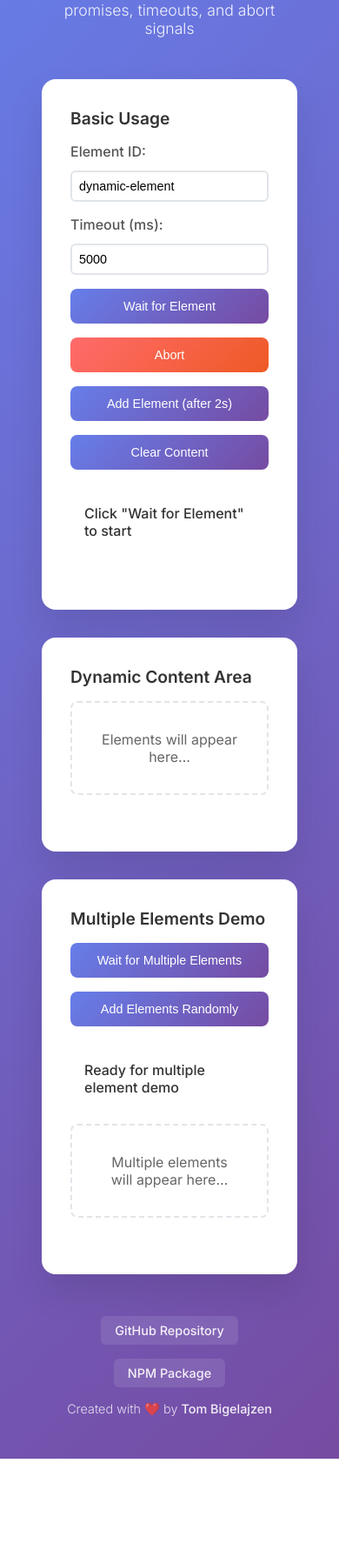
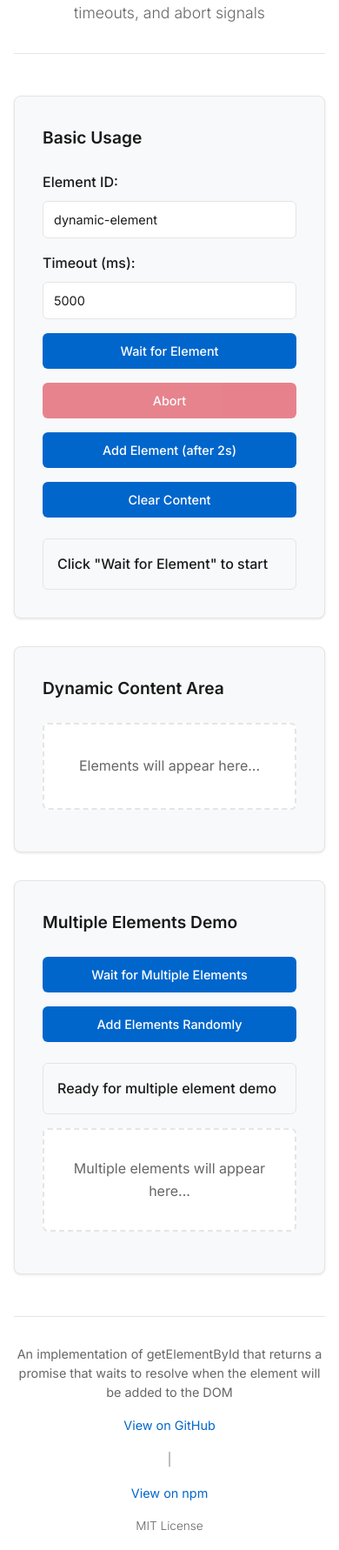
Before and after one commit to tombigel/get-element-promise-by-id, a website built with Vite: page demo/index.html in a window 390 px wide. Shown: the part 154-1936 px from the top of the page at 87% size. Before the commit the page ends 1831 px from the top, so only its background shows below. Built offline with nearby package versions, Linux system fonts and the light colour scheme.

Commit message:
Redesign demo with flat, minimal design and dark mode support - Updated to flat design matching react-cyclic-slider aesthetic, added automatic dark mode, removed gradients, updated footer format, improved dark mode borders

```diff
--- a/demo/index.html
+++ b/demo/index.html
@@ -3,11 +3,47 @@
 <head>
     <meta charset="UTF-8">
     <meta name="viewport" content="width=device-width, initial-scale=1.0">
-    <title>get-element-promise-by-id Demo</title>
+    <title>get-element-promise-by-id v0.1.3</title>
     <link rel="preconnect" href="https://fonts.googleapis.com">
     <link rel="preconnect" href="https://fonts.gstatic.com" crossorigin>
-    <link href="https://fonts.googleapis.com/css2?family=Inter:wght@300;400;500;600;700&display=swap" rel="stylesheet">
+    <link href="https://fonts.googleapis.com/css2?family=Inter:wght@300;400;500;600&display=swap" rel="stylesheet">
     <style>
+        :root {
+            --bg-color: #ffffff;
+            --text-color: #1a1a1a;
+            --text-secondary: #666666;
+            --border-color: #e5e5e5;
+            --surface-color: #f8f9fa;
+            --accent-color: #0066cc;
+            --accent-hover: #0052a3;
+            --success-color: #28a745;
+            --success-bg: #d4edda;
+            --warning-color: #856404;
+            --warning-bg: #fff3cd;
+            --error-color: #dc3545;
+            --error-bg: #f8d7da;
+            --shadow: 0 1px 3px rgba(0, 0, 0, 0.1);
+        }
+
+        @media (prefers-color-scheme: dark) {
+            :root {
+                --bg-color: #0d1117;
+                --text-color: #e6edf3;
+                --text-secondary: #8b949e;
+                --border-color: #484f58;
+                --surface-color: #161b22;
+                --accent-color: #238be6;
+                --accent-hover: #1f7bc7;
+                --success-color: #3fb950;
+                --success-bg: #0d4c16;
+                --warning-color: #d29922;
+                --warning-bg: #3d2914;
+                --error-color: #f85149;
+                --error-bg: #3a1514;
+                --shadow: 0 1px 3px rgba(0, 0, 0, 0.3);
+            }
+        }
+
         * {
             margin: 0;
             padding: 0;
@@ -16,10 +52,11 @@
 
         body {
             font-family: 'Inter', -apple-system, BlinkMacSystemFont, 'Segoe UI', Roboto, sans-serif;
-            background: linear-gradient(135deg, #667eea 0%, #764ba2 100%);
+            background-color: var(--bg-color);
+            color: var(--text-color);
+            line-height: 1.6;
+            padding: 2rem;
             min-height: 100vh;
-            padding: 2rem;
-            color: #333;
         }
 
         .container {
@@ -30,38 +67,43 @@
         .header {
             text-align: center;
             margin-bottom: 3rem;
+            padding-bottom: 2rem;
+            border-bottom: 1px solid var(--border-color);
         }
 
         .header h1 {
-            color: white;
             font-size: 2.5rem;
-            font-weight: 700;
+            font-weight: 600;
             margin-bottom: 0.5rem;
-            text-shadow: 0 2px 4px rgba(0,0,0,0.1);
+            color: var(--text-color);
         }
 
         .header p {
-            color: rgba(255,255,255,0.9);
             font-size: 1.1rem;
             font-weight: 300;
+            color: var(--text-secondary);
         }
 
         .demo-card {
-            background: white;
-            border-radius: 16px;
+            background-color: var(--surface-color);
+            border: 1px solid var(--border-color);
+            border-radius: 8px;
             padding: 2rem;
-            box-shadow: 0 20px 40px rgba(0,0,0,0.1);
             margin-bottom: 2rem;
-            border: 1px solid rgba(255,255,255,0.2);
+            box-shadow: var(--shadow);
         }
 
         .demo-section {
             margin-bottom: 2rem;
         }
 
+        .demo-section:last-child {
+            margin-bottom: 0;
+        }
+
         .demo-section h3 {
-            margin-bottom: 1rem;
-            color: #333;
+            margin-bottom: 1.5rem;
+            color: var(--text-color);
             font-weight: 600;
             font-size: 1.2rem;
         }
@@ -74,113 +116,167 @@
         }
 
         .btn {
-            background: linear-gradient(135deg, #667eea 0%, #764ba2 100%);
+            background-color: var(--accent-color);
             color: white;
             border: none;
             padding: 0.75rem 1.5rem;
-            border-radius: 8px;
+            border-radius: 6px;
             font-weight: 500;
             cursor: pointer;
-            transition: all 0.2s ease;
+            transition: background-color 0.2s ease;
             font-size: 0.9rem;
+            font-family: inherit;
         }
 
-        .btn:hover {
-            transform: translateY(-2px);
-            box-shadow: 0 8px 16px rgba(102, 126, 234, 0.3);
+        .btn:hover:not(:disabled) {
+            background-color: var(--accent-hover);
         }
 
-        .btn:active {
-            transform: translateY(0);
+        .btn:disabled {
+            opacity: 0.6;
+            cursor: not-allowed;
         }
 
         .btn.danger {
-            background: linear-gradient(135deg, #ff6b6b 0%, #ee5a24 100%);
+            background-color: var(--error-color);
         }
 
-        .btn.danger:hover {
-            box-shadow: 0 8px 16px rgba(255, 107, 107, 0.3);
+        .btn.danger:hover:not(:disabled) {
+            background-color: #c82333;
         }
 
         .input-group {
             display: flex;
-            gap: 0.5rem;
+            gap: 1rem;
             margin-bottom: 1rem;
             align-items: center;
         }
 
         .input-group label {
-            min-width: 100px;
+            min-width: 120px;
             font-weight: 500;
-            color: #555;
+            color: var(--text-color);
         }
 
         .input-group input {
             flex: 1;
-            padding: 0.5rem;
-            border: 2px solid #e1e5e9;
+            padding: 0.75rem;
+            border: 1px solid var(--border-color);
             border-radius: 6px;
             font-size: 0.9rem;
-            transition: border-color 0.2s ease;
+            background-color: var(--bg-color);
+            color: var(--text-color);
+            font-family: inherit;
         }
 
         .input-group input:focus {
             outline: none;
-            border-color: #667eea;
+            border-color: var(--accent-color);
+            box-shadow: 0 0 0 3px rgba(0, 102, 204, 0.1);
         }
 
         .status {
             padding: 1rem;
-            border-radius: 8px;
+            border-radius: 6px;
             font-weight: 500;
             margin-top: 1rem;
             min-height: 3rem;
             display: flex;
             align-items: center;
+            border: 1px solid var(--border-color);
+            background-color: var(--surface-color);
+            color: var(--text-color);
         }
 
         .status.waiting {
-            background: #fff3cd;
-            color: #856404;
-            border: 1px solid #ffeaa7;
+            background-color: var(--warning-bg);
+            color: var(--warning-color);
+            border-color: var(--warning-color);
         }
 
         .status.success {
-            background: #d4edda;
-            color: #155724;
-            border: 1px solid #c3e6cb;
+            background-color: var(--success-bg);
+            color: var(--success-color);
+            border-color: var(--success-color);
         }
 
         .status.error {
-            background: #f8d7da;
-            color: #721c24;
-            border: 1px solid #f5c6cb;
+            background-color: var(--error-bg);
+            color: var(--error-color);
+            border-color: var(--error-color);
         }
 
         .dynamic-content {
-            border: 2px dashed #e1e5e9;
+            border: 2px dashed var(--border-color);
             padding: 2rem;
-            border-radius: 8px;
+            border-radius: 6px;
             text-align: center;
-            color: #666;
+            color: var(--text-secondary);
             margin: 1rem 0;
             min-height: 100px;
             display: flex;
             align-items: center;
             justify-content: center;
+            background-color: var(--bg-color);
         }
 
         .element-placeholder {
-            background: linear-gradient(135deg, #74b9ff 0%, #0984e3 100%);
+            background-color: var(--accent-color);
             color: white;
             padding: 1rem 2rem;
-            border-radius: 8px;
+            border-radius: 6px;
             font-weight: 600;
-            box-shadow: 0 4px 8px rgba(116, 185, 255, 0.3);
+        }
+
+        .footer {
+            margin-top: 3rem;
+            padding-top: 2rem;
+            border-top: 1px solid var(--border-color);
+            text-align: center;
+            color: var(--text-secondary);
+            font-size: 0.9rem;
+        }
+
+        .footer-description {
+            margin-bottom: 1rem;
+            color: var(--text-secondary);
+            font-weight: 400;
+            line-height: 1.5;
+        }
+
+        .footer-links {
+            display: flex;
+            justify-content: center;
+            align-items: center;
+            gap: 0.75rem;
+            margin-bottom: 1rem;
+            flex-wrap: wrap;
+        }
+
+        .footer-link {
+            color: var(--accent-color);
+            text-decoration: none;
+            font-weight: 400;
+            transition: color 0.2s ease;
+        }
+
+        .footer-link:hover {
+            color: var(--accent-hover);
+        }
+
+        .footer-separator {
+            color: var(--text-secondary);
+            font-weight: 300;
+        }
+
+        .footer-license {
+            color: var(--text-secondary);
+            font-weight: 300;
+            font-size: 0.85rem;
         }
 
         @media (max-width: 640px) {
-            .container {
+            body {
                 padding: 1rem;
             }
 
@@ -195,65 +291,27 @@
             .input-group {
                 flex-direction: column;
                 align-items: stretch;
+                gap: 0.5rem;
             }
 
             .input-group label {
                 min-width: auto;
-                margin-bottom: 0.25rem;
             }
-        }
 
-        .footer {
-            margin-top: 3rem;
-            text-align: center;
-            color: rgba(255,255,255,0.8);
-            font-size: 0.9rem;
-        }
-
-        .footer-links {
-            display: flex;
-            justify-content: center;
-            gap: 2rem;
-            margin-bottom: 1rem;
-            flex-wrap: wrap;
-        }
-
-        .footer-link {
-            color: rgba(255,255,255,0.9);
-            text-decoration: none;
-            padding: 0.5rem 1rem;
-            border-radius: 6px;
-            background: rgba(255,255,255,0.1);
-            transition: all 0.2s ease;
-            font-weight: 500;
-        }
-
-        .footer-link:hover {
-            background: rgba(255,255,255,0.2);
-            transform: translateY(-1px);
-        }
-
-        .footer-credit {
-            margin-top: 1rem;
-            font-weight: 300;
-        }
-
-        .footer-credit a {
-            color: rgba(255,255,255,0.9);
-            text-decoration: none;
-            font-weight: 500;
-        }
-
-        .footer-credit a:hover {
-            text-decoration: underline;
-        }
-
-        @media (max-width: 640px) {
             .footer-links {
                 flex-direction: column;
                 align-items: center;
                 gap: 1rem;
             }
+        }
+
+        /* Smooth transitions for theme switching */
+        * {
+            transition: background-color 0.3s ease, border-color 0.3s ease, color 0.3s ease;
+        }
+
+        .btn, .input-group input {
+            transition: background-color 0.2s ease, border-color 0.2s ease, box-shadow 0.2s ease, color 0.3s ease;
         }
     </style>
 </head>
@@ -309,16 +367,20 @@
         </div>
 
         <footer class="footer">
+            <div class="footer-description">
+                An implementation of getElementById that returns a promise that waits to resolve when the element will be added to the DOM
+            </div>
             <div class="footer-links">
                 <a href="https://github.com/tombigel/get-element-promise-by-id" class="footer-link" target="_blank" rel="noopener noreferrer">
-                    GitHub Repository
+                    View on GitHub
                 </a>
+                <span class="footer-separator">|</span>
                 <a href="https://www.npmjs.com/package/get-element-promise-by-id" class="footer-link" target="_blank" rel="noopener noreferrer">
-                    NPM Package
+                    View on npm
                 </a>
             </div>
-            <div class="footer-credit">
-                Created with ❤️ by <a href="https://github.com/tombigel" target="_blank" rel="noopener noreferrer">Tom Bigelajzen</a>
+            <div class="footer-license">
+                MIT License
             </div>
         </footer>
     </div>
```
Also changed, not shown: README.md.
